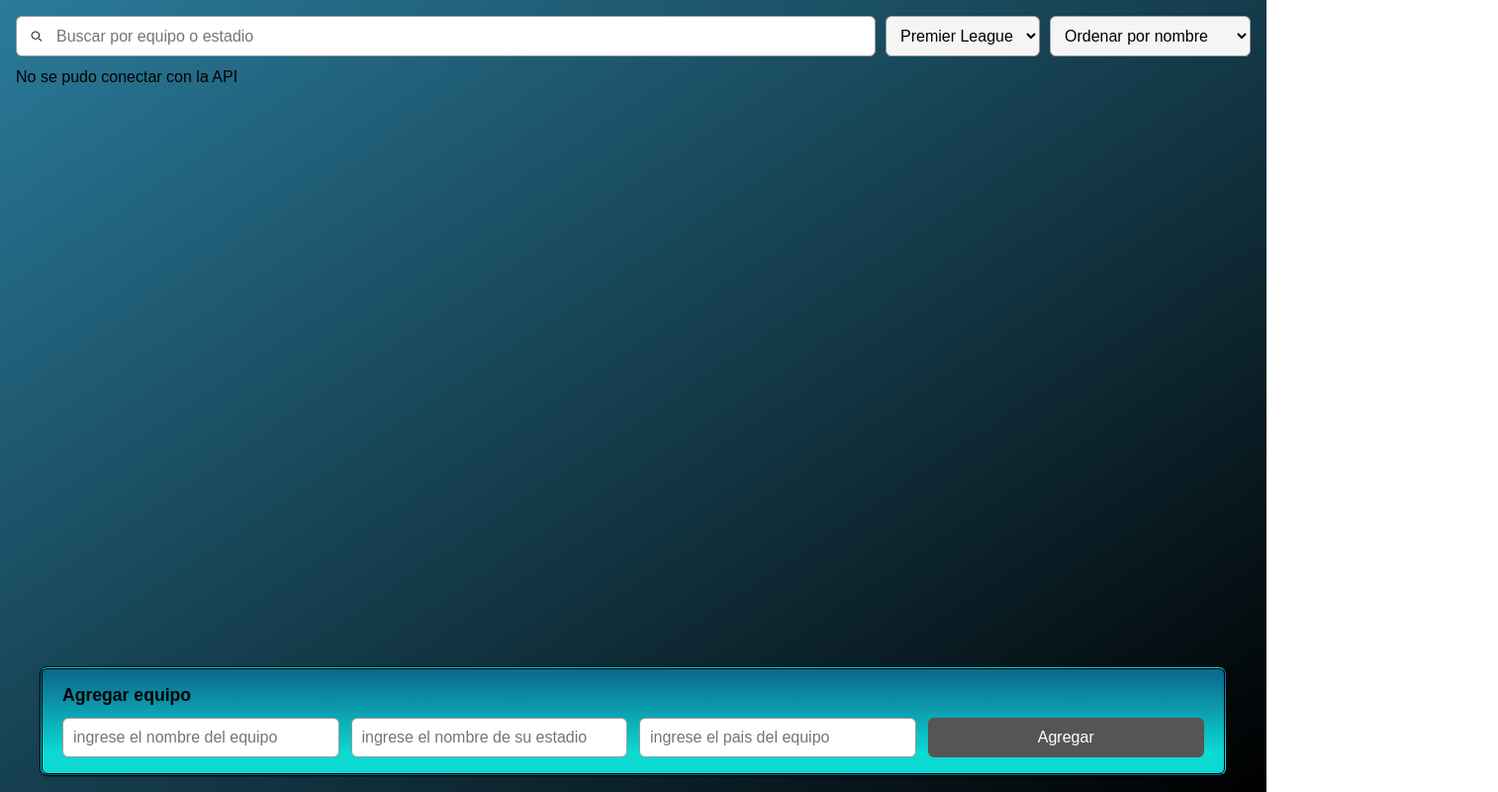
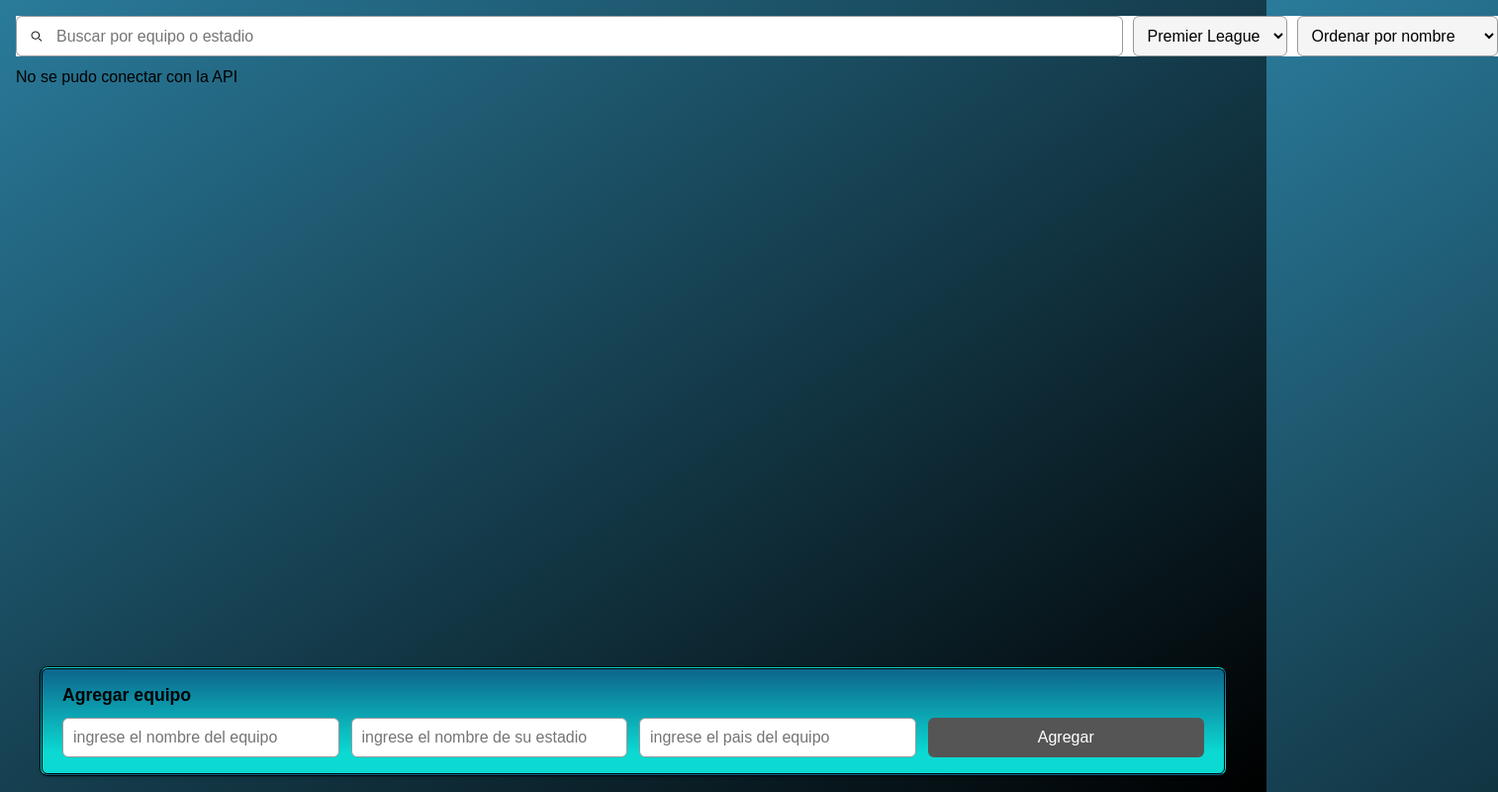
Before and after one commit to Gael-Saiegh/TP-3-FRONT, a plain HTML site: page index.html in a window 1280 px wide. Shown: the whole page at 99% size, 1514 px wide, since content can reach past the window. Drawn offline with Linux system fonts and the light colour scheme; no server answers.

Commit message:
falta navbar

```diff
--- a/index.html
+++ b/index.html
@@ -7,7 +7,8 @@
   <link rel="stylesheet" href="style.css">
 </head>
 <body>
-  <header>
+
+  <header class="navbar">
     <div class="buscador-caja">
       <img src="lupita.png" alt="lupita-foto" class="buscador-icono">
       <input type="search" id="buscador" class="buscador" placeholder="Buscar por equipo o estadio">
--- a/style.css
+++ b/style.css
@@ -1,4 +1,4 @@
-/* la pagina ocupa la pantalla y no scrollea */
+
 body {
   box-sizing: border-box;
   height: 100vh;
@@ -20,7 +20,11 @@ header {
   flex-wrap: wrap;
 }
 
-/* caja del buscador con la lupa adentro */
+.navbar {
+  width: 120%;
+  margin: 0 auto;
+  background-color: white;
+}
 .buscador-caja {
   position: relative;
   display: flex;
@@ -60,12 +64,11 @@ header {
   margin: 0;
 }
 
-/* si el mensaje esta vacio no ocupa espacio */
 .mensaje:empty {
   display: none;
 }
 
-/* la lista ocupa el espacio que sobra y scrollea por dentro */
+
 .equipos-container {
   flex: 1;
   min-height: 0;
@@ -94,11 +97,10 @@ header {
   box-shadow: 0 0.0625rem 0.25rem rgba(0, 0, 0, 0.2);
   text-align: center;
 
-  /* Para que el logo de la liga se posicione respecto a la tarjeta */
   position: relative;
 }
 
-/* Estilo para el logo de la liga */
+
 .card .logo-liga {
   width: 2.5rem;
   height: 2.5rem;
@@ -107,7 +109,6 @@ header {
   opacity: 0.9;
 }
 
-/* Estilo para el escudo del equipo */
 .card .escudo-equipo {
   width: 3.75rem;
   height: 3.75rem;
@@ -128,7 +129,7 @@ header {
   font-size: 0.9rem;
 }
 
-/* formulario rectangular y ancho */
+
 .agregar-equipo {
   box-sizing: border-box;
   width: 100%;
@@ -148,7 +149,7 @@ header {
   font-size: 1.1rem;
 }
 
-/* los 3 campos y el boton van en una fila; si no entran, bajan solos */
+
 .agregar-equipo form {
   display: grid;
   grid-template-columns: repeat(auto-fit, minmax(10rem, 1fr));
@@ -156,7 +157,6 @@ header {
   gap: 0.75rem;
 }
 
-/* cada etiqueta queda arriba de su campo */
 .campo {
   display: flex;
   flex-direction: column;
```
